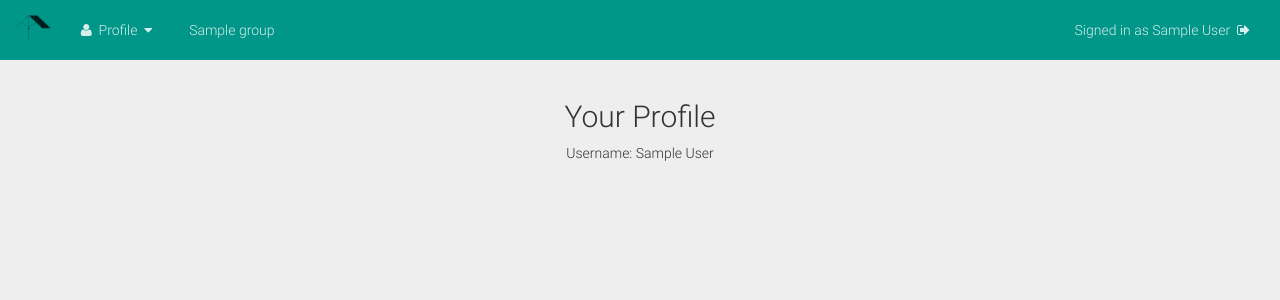
After one commit to hechi/rooftop, a Django app: template rooftop/templates/userprofileview.html in a window 1280 px wide. The commit adds this page. Shown: the top 300 px of the page. Run offline with Django 3.2, Linux system fonts and the light colour scheme; the template is opened without the code that fills it: most values are stand-ins (such as "Sample title", 1, 10 or a date in 2020); some libraries are stand-ins or nearby versions.

Commit message:
rebuild userprofile view(s) setup

```diff
--- a/rooftop/templates/add.html
+++ b/rooftop/templates/add.html
@@ -21,6 +21,5 @@
                 <input type="submit" value="Submit" class="btn btn-success btn-group-justified" />
             </form>
         </div>
-        <div class="col-md-4"></div>
     </div>
 {% endblock %}
--- a/rooftop/templates/navbar.html
+++ b/rooftop/templates/navbar.html
@@ -1,14 +1,19 @@
 <nav class="navbar navbar-default">
     <div class="container-fluid">
         <div class="navbar-header">
-            <a class="navbar-brand" href="#">
+            <a class="navbar-brand" href="/">
             <img alt="Brand" height="25" src="{{ STATIC_PREFIX }}img/rooftop_small.png">
             </a>
         </div>
         <div class="collapse navbar-collapse" id="bs-example-navbar-collapse-1">
           <ul class="nav navbar-nav navbar-left">
-            <li class="navlinks"><a href="/profile/"><i class="fa fa-user"></i>&nbsp; Profile</a></li>
-
+            <li class="dropdown">
+              <a class="dropdown-toggle" data-toggle="dropdown" href="#"><i class="fa fa-user"></i>&nbsp; Profile &nbsp;<i class="fa fa-caret-down"></i></a>
+              <ul class="dropdown-menu">
+                <li><a href="/profile/">View Profile</a></li>
+                <li><a href="/profile/password">Change Password</a></li>
+              </ul>
+            </li>
             {% for group in groups %}
             {% if group.external %}
             <li class="navlinks"><a target="_blank" href="{{group.link}}"><i class="fa {{group.icon}}"></i>&nbsp; {{group.name}}</a></li>
--- a/rooftop/templates/userprofile.html
+++ b/rooftop/templates/userpasswordchange.html
@@ -9,7 +9,7 @@
     {% endif %}
     <div class="row">
         <div class="col-md-6 col-md-offset-3">
-            <center><h2>Your Profile</h2></center>
+            <center><h2>Change Password</h2></center>
             <form action="." method="post">
                 {% csrf_token %}
                 {% for field in form %}
@@ -21,6 +21,5 @@
                 <input type="submit" value="Submit" class="btn btn-success btn-group-justified" />
             </form>
         </div>
-        <div class="col-md-4"></div>
     </div>
 {% endblock %}
--- /dev/null
+++ b/rooftop/templates/userprofileview.html
@@ -0,0 +1,12 @@
+{% extends "base.html" %}
+{% load widget_tweaks %}
+{% block content %}
+    <div class="row">
+        <div class="col-md-6 col-md-offset-3">
+            <center><h2>Your Profile</h2></center>
+            {% if displayname %}
+            <center>Username: {{displayname}}</center>
+            {% endif %}
+        </div>
+    </div>
+{% endblock %}
--- a/rooftop/urls.py
+++ b/rooftop/urls.py
@@ -13,6 +13,7 @@ urlpatterns = [
     url(r'^$',custom_login, {'template_name': 'login.html'}),
     url(r'^start/$',login_required(start)),
     url(r'^profile/$',login_required(UserprofileView.as_view())),
+    url(r'^profile/password$',login_required(UserprofilePasswordChange.as_view())),
     url(r'^adduser/$',login_required(AddUserView.as_view())),
     url(r'^addgroup/$',login_required(AddGroupView.as_view())),
     url(r'^logout/$', auth_views.logout,{'next_page': '/'}),
```
Also changed, not shown: rooftop/views.py (+9 -1 lines).
